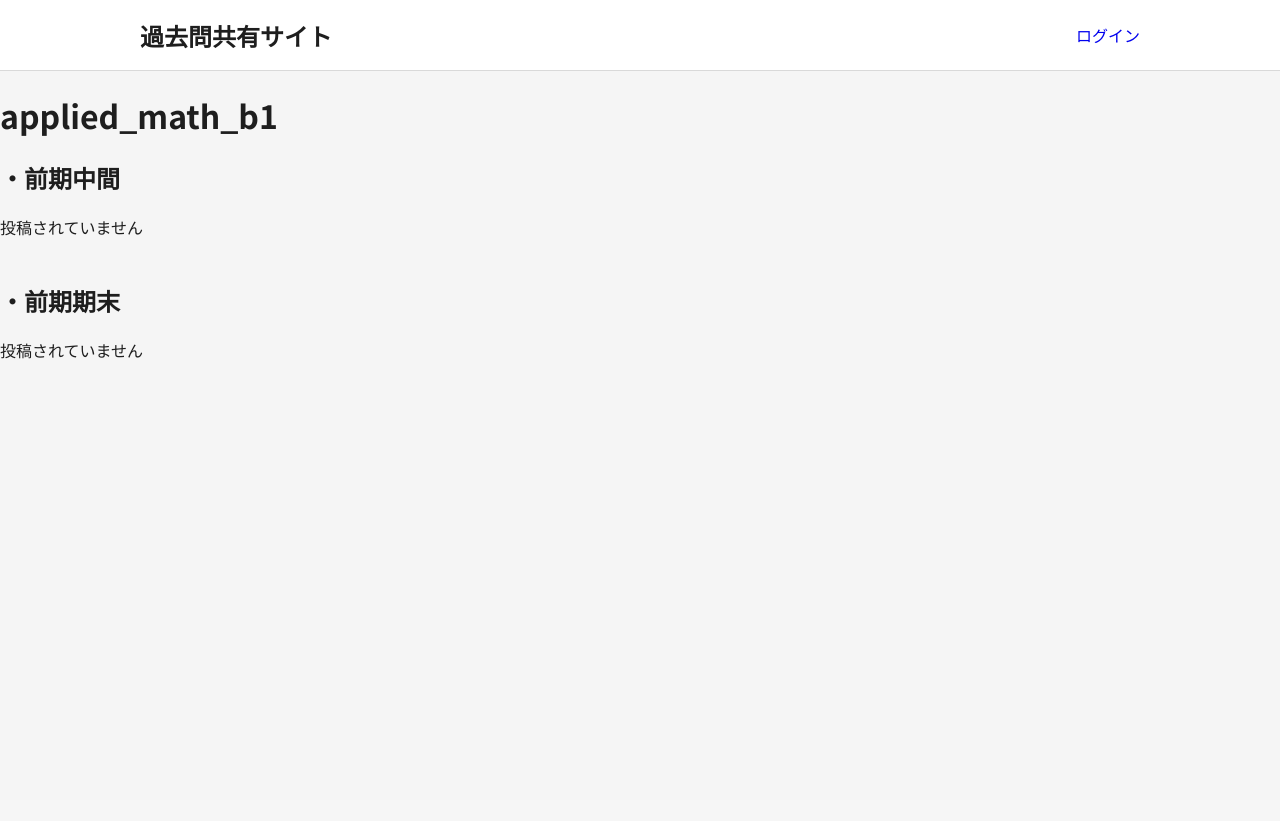
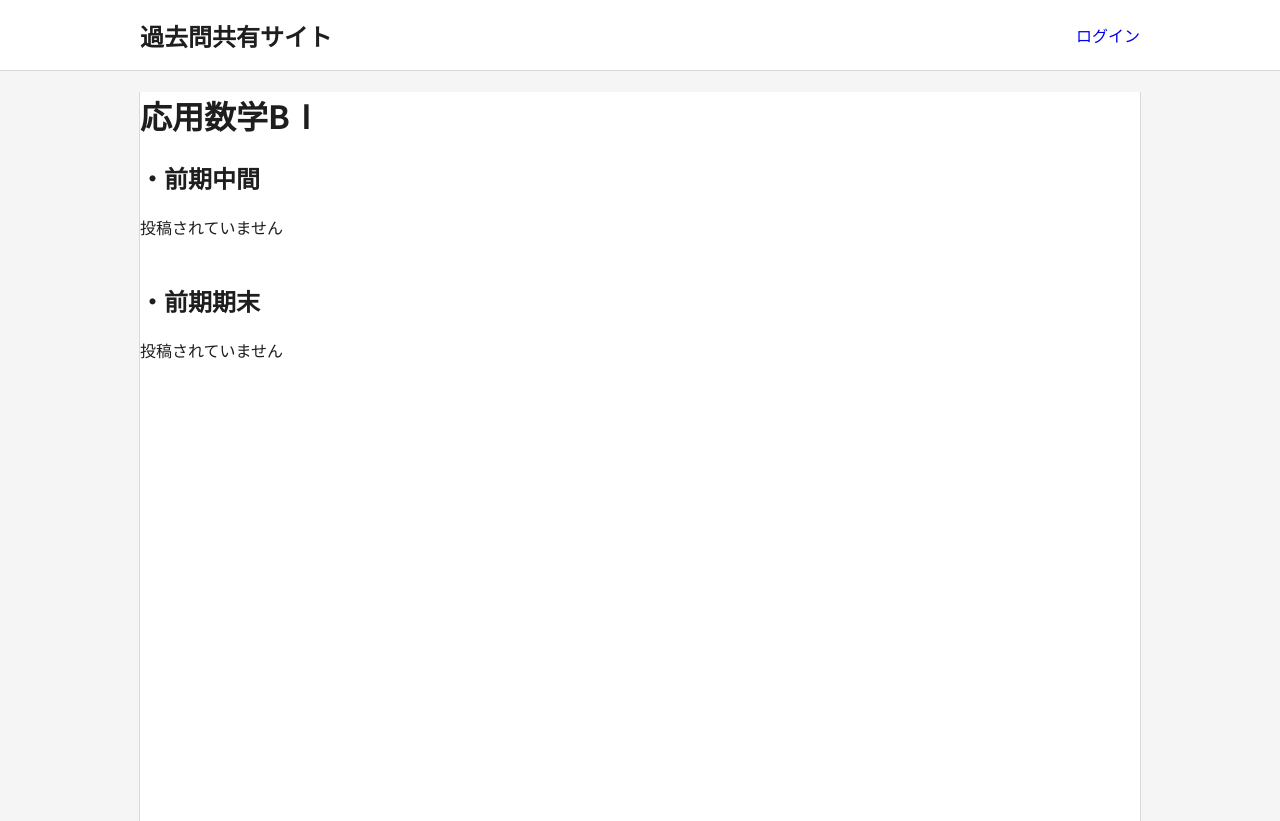
Before and after one commit to umiteru2004/schedule-site, a PHP site: page /exam.php?subject=applied_math_b1 in a window 1280 px wide. Before the commit the page ends 359 px from the top, so only its background shows below. Run offline with PHP 8.4, Linux system fonts and the light colour scheme; tables that the repository leaves empty hold one stand-in row (values such as "Sample post").

Commit message:
feat: 教科ページに日本語のタイトルが表示されるようにしました。

```diff
--- a/php/exam.php
+++ b/php/exam.php
@@ -10,12 +10,22 @@ require "./ui/head.php";
 <body>
     <?php require "./ui/header.php"; ?>
 
+    <main>
+
         <?php
         $exam_types = ['前期中間', '前期期末'];
         $pdo = new PDO('mysql:host=localhost;dbname=exams_site;charset=utf8', 'staff', 'password');
         $sql = $pdo->prepare('select * from exam where subject=? and type=?');
 
-    echo '<h1>' . $subject . '</h1>'; //ページタイトル(教科名)表示
+        $subjects = [
+            'applied_math_b1' => '応用数学BⅠ',
+            'general_english_b1' => '総合英語BⅠ',
+            'signal_processing_1' => '信号処理Ⅰ',
+            'network_application' => 'ネットワーク応用',
+            'system_control_exercises' => 'システム制御演習'
+        ];
+
+        echo '<h1>', $subjects[$subject], '</h1>';
 
         foreach ($exam_types as $exam_type) {
 
@@ -36,5 +46,6 @@ require "./ui/head.php";
             echo '<br><br>';
         }
         ?>
+    </main>
 
     <?php require './ui/footer.php'; ?>
```
Lines whose indentation alone changed are shown as unchanged.
